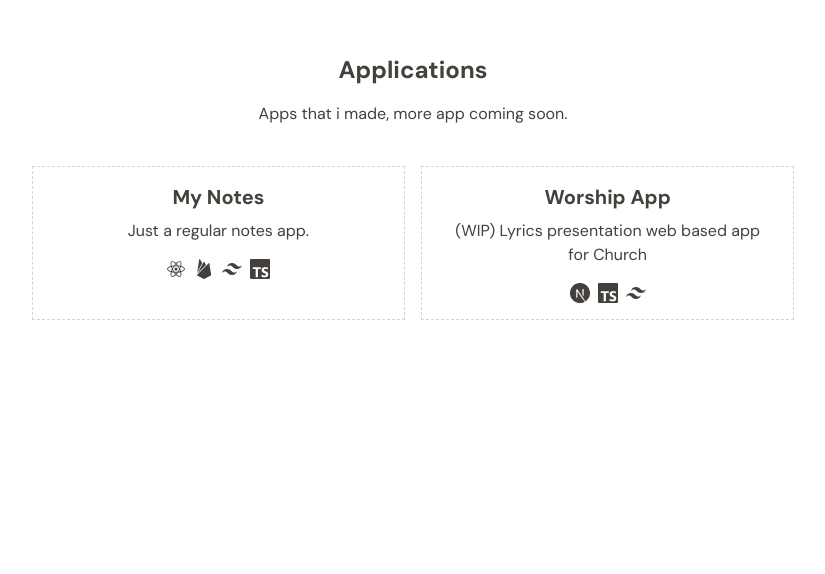
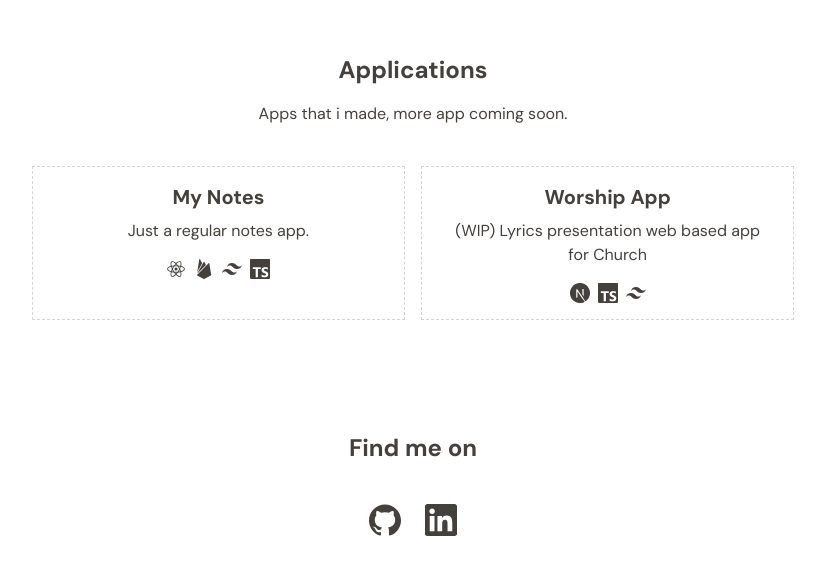
Before and after one commit to roymandev/royman.dev, a Next.js app: page / in a window 1280 px wide. Shown: the part 736-1310 px from the top of the page, without its empty margins (227-1052 px from the left). Before the commit the page ends 1056 px from the top, so only its background shows below. Built offline with nearby package versions, Linux system fonts and the light colour scheme.

Commit message:
feat: add Footer component

```diff
--- /dev/null
+++ b/src/components/Footer.tsx
@@ -0,0 +1,26 @@
+import BaseLink from '@/components/BaseLink';
+import { SiGithub, SiLinkedin } from 'react-icons/si';
+
+const Footer = () => (
+  <footer className="my-28 text-center">
+    <section>
+      <h2 className="mb-10 text-2xl font-bold">Find me on</h2>
+      <div className="flex justify-center gap-6">
+        <BaseLink
+          href="https://github.com/roymandev"
+          className="transition-colors hover:text-black"
+        >
+          <SiGithub className="h-8 w-8" />
+        </BaseLink>
+        <BaseLink
+          href="https://www.linkedin.com/in/roymandev/"
+          className="transition-colors hover:text-blue-600"
+        >
+          <SiLinkedin className="h-8 w-8" />
+        </BaseLink>
+      </div>
+    </section>
+  </footer>
+);
+
+export default Footer;
--- a/src/pages/index.tsx
+++ b/src/pages/index.tsx
@@ -1,4 +1,5 @@
 import AppList from '@/components/AppList';
+import Footer from '@/components/Footer';
 import Header from '@/components/Header';
 import { myApps } from '@/data/myApps';
 import type { NextPage } from 'next';
@@ -33,6 +34,8 @@ const Home: NextPage = () => {
           <AppList appList={myApps} />
         </section>
       </main>
+
+      <Footer />
     </>
   );
 };
```
